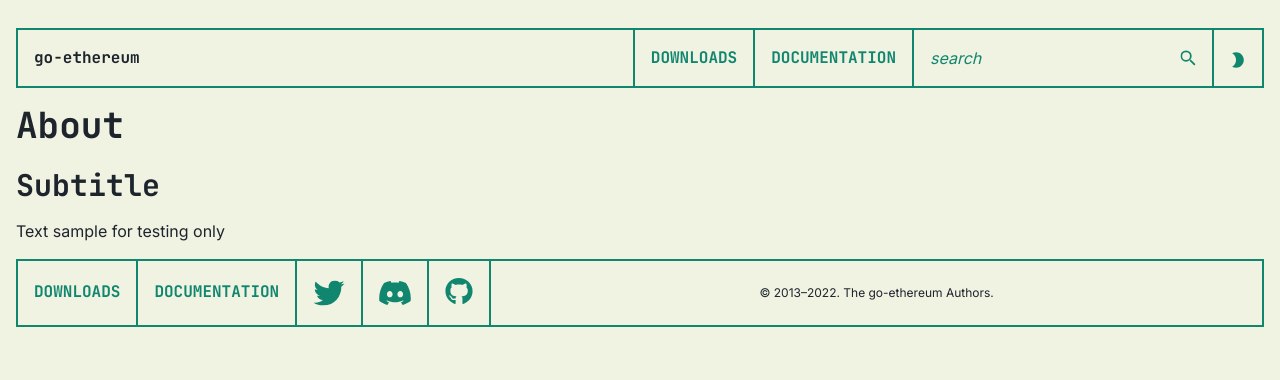
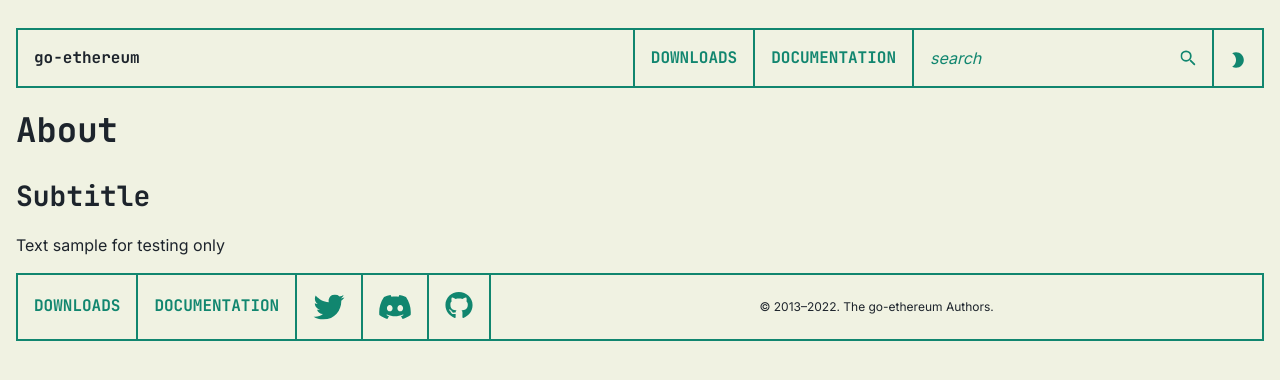
Before and after one commit to Bct-crypto/geth-website, a Next.js app: page /about in a window 1280 px wide. Shown: the top 380 px of the page. Built offline with nearby package versions, Linux system fonts and the light colour scheme.

Commit message:
update MDX header styles

```diff
--- a/src/components/MDXComponents.tsx
+++ b/src/components/MDXComponents.tsx
@@ -14,6 +14,7 @@
 import solidity from 'react-syntax-highlighter/dist/cjs/languages/prism/solidity';
 import swift from 'react-syntax-highlighter/dist/cjs/languages/prism/swift';
 
+import { textStyles } from '../theme/foundations';
 // syntax highlighting languages supported
 SyntaxHighlighter.registerLanguage('bash', bash);
 SyntaxHighlighter.registerLanguage('go', go);
@@ -27,6 +28,7 @@
 SyntaxHighlighter.registerLanguage('swift', swift);
 
 import { getProgrammingLanguageName } from '../utils';
+const { header1, header2, header3, header4 } = textStyles
 
 const MDXComponents = {
   // paragraphs
@@ -53,28 +55,28 @@
   // headings
   h1: ({ children }: any) => {
     return (
-      <Heading as='h1' textAlign='start' fontSize='4xl' mb={5}>
+      <Heading as='h1' textAlign='start' mb={5} {...header1}>
         {children}
       </Heading>
     );
   },
   h2: ({ children }: any) => {
     return (
-      <Heading as='h2' textAlign='start' fontSize='3xl' mb={4}>
+      <Heading as='h2' textAlign='start' mb={4} {...header2}>
         {children}
       </Heading>
     );
   },
   h3: ({ children }: any) => {
     return (
-      <Heading as='h3' fontSize='2xl' mt={5} mb={2.5}>
+      <Heading as='h3' mt={5} mb={2.5} {...header3}>
         {children}
       </Heading>
     );
   },
   h4: ({ children }: any) => {
     return (
-      <Heading as='h4' fontSize='lg' mb={2.5}>
+      <Heading as='h4' mb={2.5} {...header4}>
         {children}
       </Heading>
     );
--- a/src/pages/[...slug].tsx
+++ b/src/pages/[...slug].tsx
@@ -6,6 +6,7 @@
 import MDXComponents from '../components/';
 import { ParsedUrlQuery } from 'querystring';
 import type { GetStaticPaths, GetStaticProps, NextPage } from 'next';
+import { textStyles } from '../theme/foundations';
 
 const MATTER_OPTIONS = {
   engines: {
@@ -71,8 +72,7 @@
   return (
     <>
       <main>
-        <Heading as='h1'>{frontmatter.title}</Heading>
-
+        <Heading as='h1' mb={5} {...textStyles.header1}>{frontmatter.title}</Heading>
         <ReactMarkdown components={MDXComponents}>{content}</ReactMarkdown>
       </main>
     </>
```
